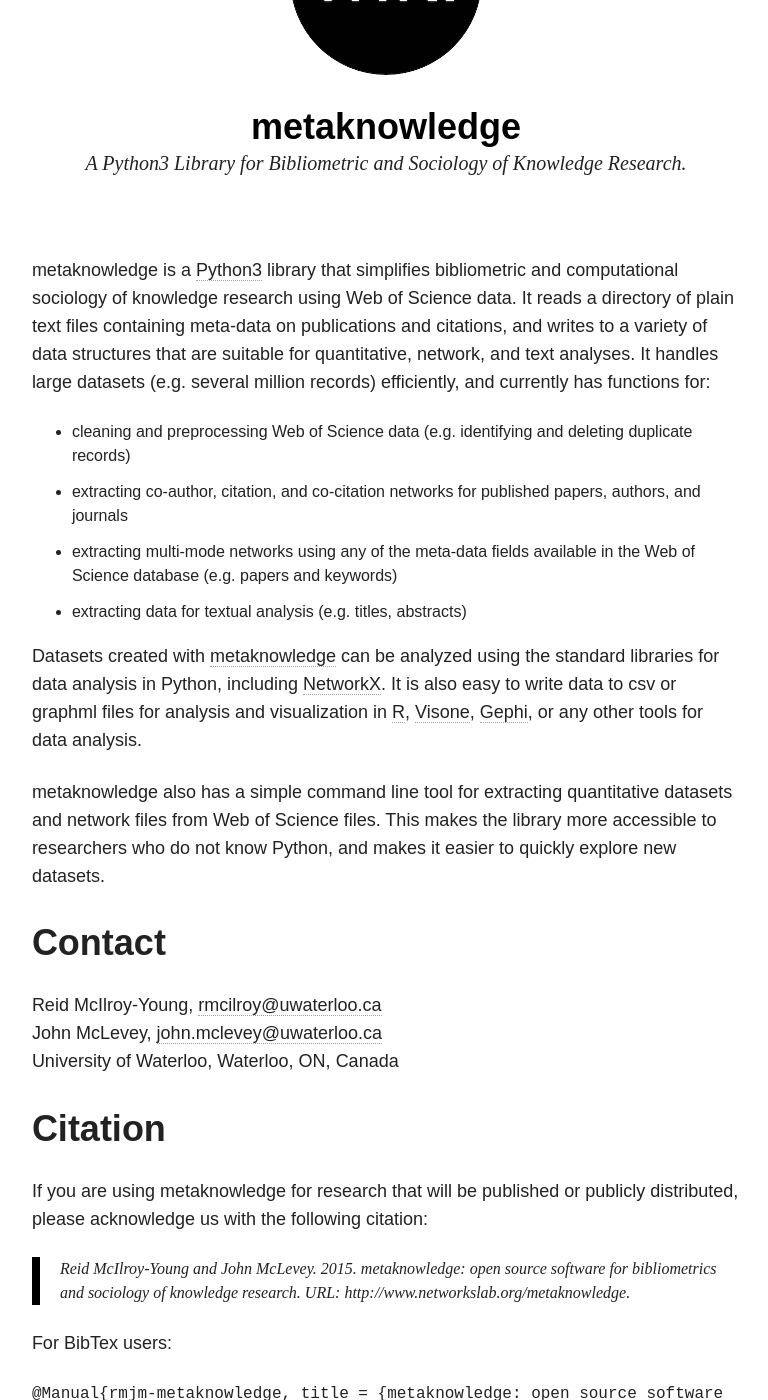
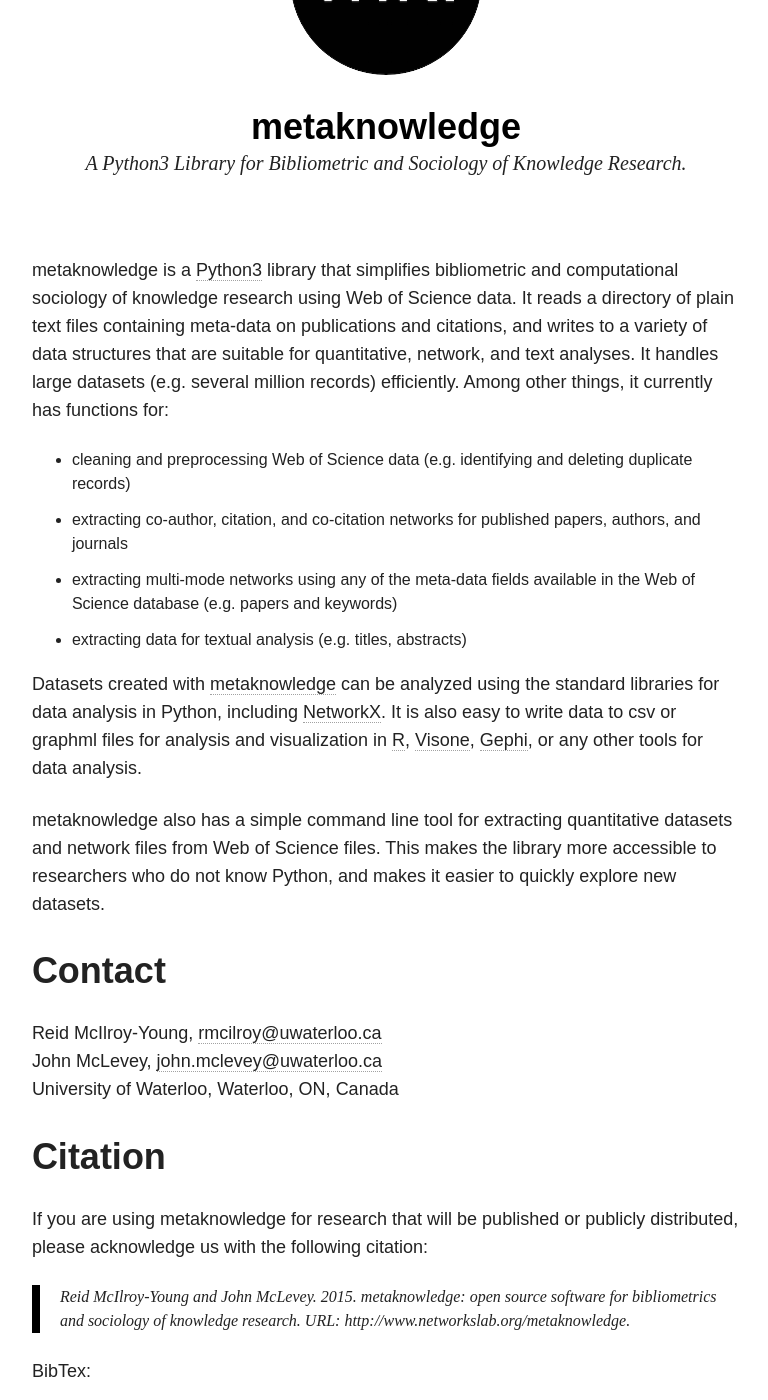
Before and after one commit to UWNETLAB/metaknowledge, a Jekyll site: the page built from index.html, in a window 1280 px wide and 1400 px high, scrolled down 220 px. Shown: the whole window, without its empty margins (254-1022 px from the left). Built offline with Jekyll 4.4.1, drawn with Linux system fonts in a browser that asks for light colours; nearby versions of some CDN libraries.

Commit message:
edited intro page

```diff
--- a/index.html
+++ b/index.html
@@ -6,7 +6,7 @@
 ---
 
 
-<p>metaknowledge is a <a href="https://www.python.org">Python3</a> library that simplifies bibliometric and computational sociology of knowledge research using Web of Science data. It reads a directory of plain text files containing meta-data on publications and citations, and writes to a variety of data structures that are suitable for quantitative, network, and text analyses. It handles large datasets (e.g. several million records) efficiently, and currently has functions for:</p>
+<p>metaknowledge is a <a href="https://www.python.org">Python3</a> library that simplifies bibliometric and computational sociology of knowledge research using Web of Science data. It reads a directory of plain text files containing meta-data on publications and citations, and writes to a variety of data structures that are suitable for quantitative, network, and text analyses. It handles large datasets (e.g. several million records) efficiently. Among other things, it currently has functions for:</p>
 
 <ul>
   <li>cleaning and preprocessing Web of Science data (e.g. identifying and deleting duplicate records)</li>
@@ -28,7 +28,7 @@
 
 <blockquote>Reid McIlroy-Young and John McLevey. 2015. metaknowledge: open source software for bibliometrics and sociology of knowledge research. URL: http://www.networkslab.org/metaknowledge.</blockquote>
 
-<p>For BibTex users:</p>
+<p>BibTex:</p>
 
 <code>
 	@Manual{rmjm-metaknowledge,
```
